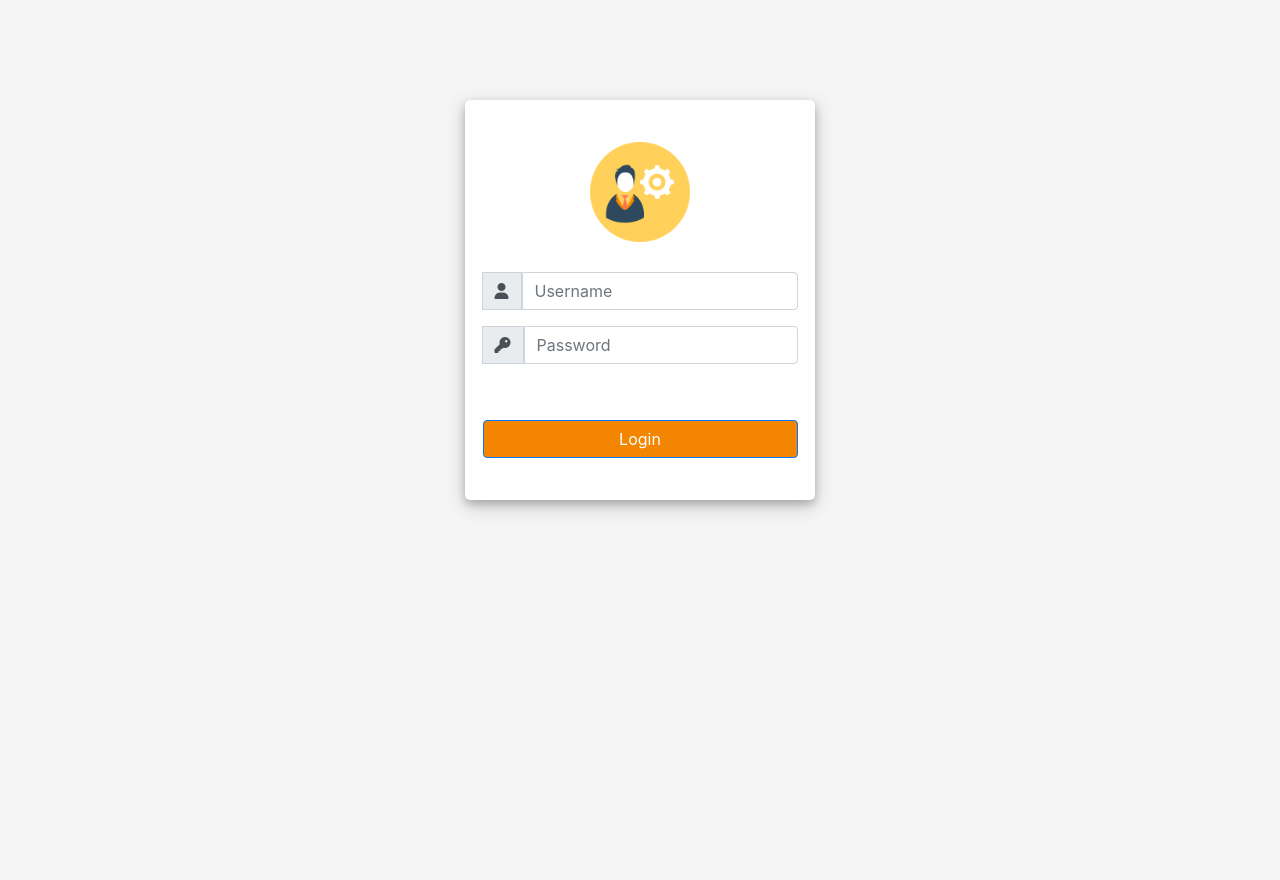
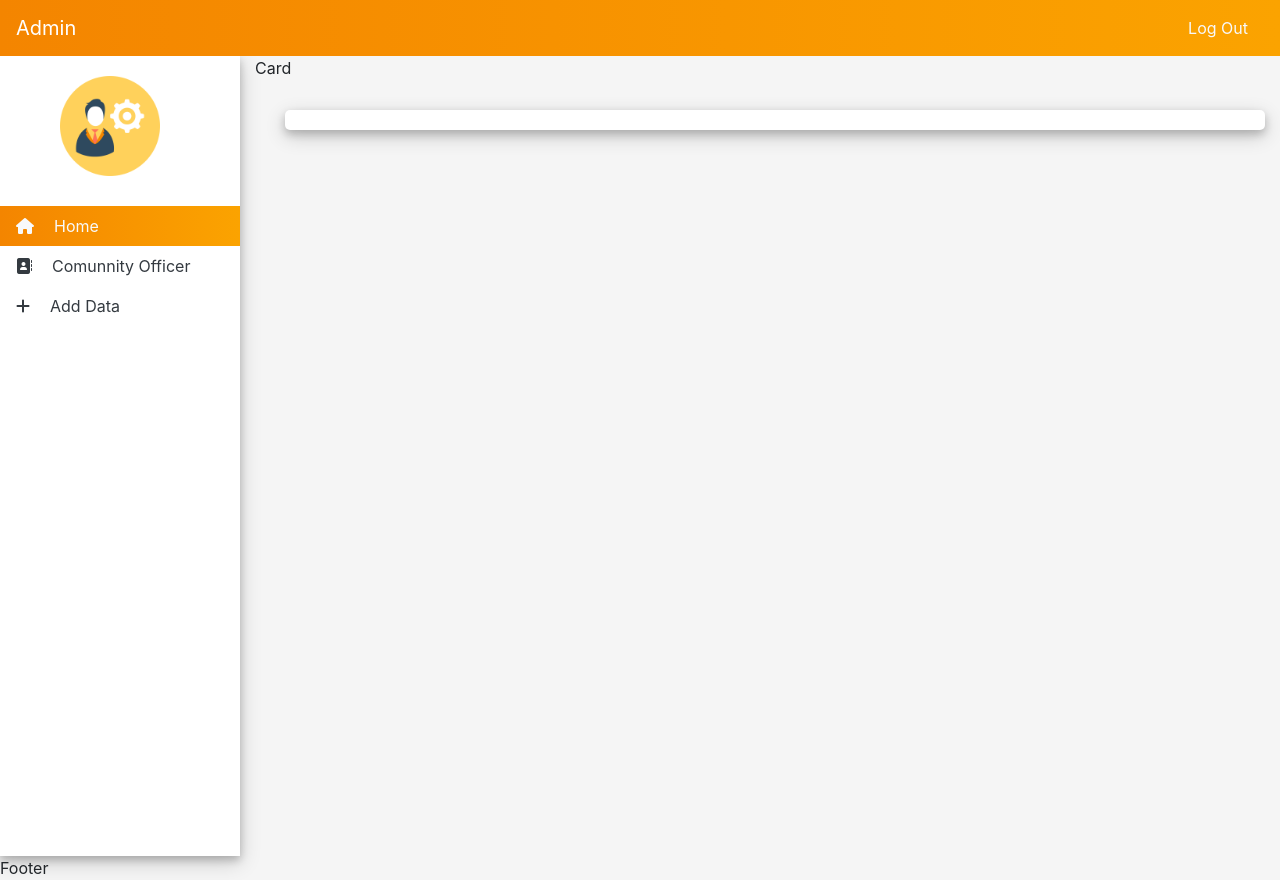
Before and after one commit to andhikaag/final-project-reactjs-admin, a React (Create React App) app: page /login in a window 1280 px wide. Before the commit the page ends 800 px from the top, so only its background shows below. Built offline with nearby package versions, Linux system fonts and the light colour scheme.

Commit message:
menambahkan template untuk halaman Admin di bagian Header, sidebar, dan table

```diff
--- a/package.json
+++ b/package.json
@@ -10,6 +10,7 @@
     "react": "^16.12.0",
     "react-bootstrap": "^1.0.0-beta.16",
     "react-dom": "^16.12.0",
+    "react-router-dom": "^5.1.2",
     "react-scripts": "3.3.0"
   },
   "scripts": {
--- a/public/index.html
+++ b/public/index.html
@@ -23,6 +23,7 @@
       Learn how to configure a non-root public URL by running `npm run build`.
     -->
   <script src="https://kit.fontawesome.com/9d433fc17c.js" crossorigin="anonymous"></script>
+  <script src="../node_modules/bootstrap/dist/js/bootstrap.min.js"></script>
   <title>React App</title>
 </head>
 
--- a/src/App.css
+++ b/src/App.css
@@ -6,6 +6,7 @@ html {
   background-color: #f5f5f5 !important;
 }
 
+/* Login */
 .imageAdmin {
   margin-bottom: 30px;
 }
@@ -25,7 +26,6 @@ html {
   -webkit-box-shadow: 0 4px 8px 0 rgba(0, 0, 0, 0.2), 0 6px 20px 0 rgba(0, 0, 0, 0.19);
   -moz-box-shadow: 0 4px 8px 0 rgba(0, 0, 0, 0.2), 0 6px 20px 0 rgba(0, 0, 0, 0.19);
   border-radius: 5px;
-
 }
 
 .brand_logo_container {
--- a/src/App.js
+++ b/src/App.js
@@ -1,12 +1,16 @@
 import React from 'react';
-import './App.css';
-import 'bootstrap/dist/css/bootstrap.min.css';
+import Header from './components/template/header'
+import Footer from './components/template/footer'
+import 'bootstrap/dist/css/bootstrap.min.css'
+import { BrowserRouter as Router } from 'react-router-dom'
 import Login from '../src/components/pages/login'
+import './Web.css'
 
 function App() {
   return (
     <div>
-      <Login />
+      <Header />
+      <Footer />
     </div>
   );
 }
--- /dev/null
+++ b/src/Web.css
@@ -0,0 +1,63 @@
+body {
+    overflow-x: hidden;
+}
+
+.navbarAdmin {
+    background-image: linear-gradient(to right, #f48500, #fba300);
+}
+
+.sidebar {
+    background-color: #ffffff;
+    box-shadow: 0 4px 8px 0 rgba(0, 0, 0, 0.2), 0 6px 20px 0 rgba(0, 0, 0, 0.19);
+    -webkit-box-shadow: 0 4px 8px 0 rgba(0, 0, 0, 0.2), 0 6px 20px 0 rgba(0, 0, 0, 0.19);
+    -moz-box-shadow: 0 4px 8px 0 rgba(0, 0, 0, 0.2), 0 6px 20px 0 rgba(0, 0, 0, 0.19);
+}
+
+.list-group {
+    margin-top: 20px;
+}
+
+.logo {
+    margin-right: 20px;
+}
+
+#sidebar-wrapper {
+    min-height: 100vh;
+    margin-left: -15rem;
+    -webkit-transition: margin .25s ease-out;
+    -moz-transition: margin .25s ease-out;
+    -o-transition: margin .25s ease-out;
+    transition: margin .25s ease-out;
+}
+
+#sidebar-wrapper .list-group {
+    width: 15rem;
+}
+
+.imageAdmin {
+    margin-left: 60px;
+}
+
+.content {
+    margin-left: 30px;
+    margin-top: 30px;
+    height: auto;
+    width: auto;
+    margin-bottom: auto;
+    background: #ffffff;
+    position: relative;
+    display: flex;
+    justify-content: center;
+    flex-direction: column;
+    padding: 10px;
+    box-shadow: 0 4px 8px 0 rgba(0, 0, 0, 0.2), 0 6px 20px 0 rgba(0, 0, 0, 0.19);
+    -webkit-box-shadow: 0 4px 8px 0 rgba(0, 0, 0, 0.2), 0 6px 20px 0 rgba(0, 0, 0, 0.19);
+    -moz-box-shadow: 0 4px 8px 0 rgba(0, 0, 0, 0.2), 0 6px 20px 0 rgba(0, 0, 0, 0.19);
+    border-radius: 5px;
+}
+
+@media (min-width: 768px) {
+    #sidebar-wrapper {
+        margin-left: 0;
+    }
+}
--- /dev/null
+++ b/src/components/pages/home/index.js
@@ -0,0 +1,11 @@
+import React, { Component } from 'react'
+
+export default class index extends Component {
+    render() {
+        return (
+            <div>
+                Home
+            </div>
+        )
+    }
+}
--- a/src/components/pages/login/index.js
+++ b/src/components/pages/login/index.js
@@ -1,6 +1,7 @@
 import React, { Component } from 'react'
 import { Form, Button, Container } from 'react-bootstrap'
 import AdminLogo from '../../images/admin.png'
+import '../../../App.css';
 
 export default class Login extends Component {
   constructor(props) {
--- /dev/null
+++ b/src/components/template/footer/index.js
@@ -0,0 +1,11 @@
+import React, { Component } from 'react'
+
+export default class index extends Component {
+    render() {
+        return (
+            <div>
+                Footer
+            </div>
+        )
+    }
+}
--- /dev/null
+++ b/src/components/template/header/index.js
@@ -0,0 +1,57 @@
+import React, { Component } from 'react'
+import {
+  Switch,
+  Route,
+  Link
+} from 'react-router-dom'
+import { Navbar, Nav, Container } from 'react-bootstrap'
+import AdminLogo from '../../images/admin.png'
+import Home from '../../pages/home'
+
+export default class index extends Component {
+  render() {
+    return (
+      <>
+        <div id="page-content-wrapper">
+          <Navbar expand="lg" className="navbarAdmin" variant="dark">
+            <Navbar.Brand className="sideAdmin" href="#home">Admin</Navbar.Brand>
+            <Navbar.Toggle />
+            <Navbar.Collapse className="justify-content-end">
+              <Nav.Link className="text-light" href="#login">Log Out</Nav.Link>
+            </Navbar.Collapse>
+          </Navbar>
+          <div class="d-flex" id="wrapper">
+            <div class="sidebar" id="sidebar-wrapper">
+              <div class="list-group list-group-flush">
+                <div className="imageAdmin">
+                  <img src={AdminLogo} width="100" height="100" />
+                </div>
+                <div className="navbarAdmin">
+                  <Nav.Link className="text-light" href="#">
+                    <i className="logo fas fa-home"></i>
+                    Home
+                  </Nav.Link>
+                </div>
+                <Nav.Link className="text-dark" href="#">
+                  <i className="logo fas fa-address-book"></i>
+                  Comunnity Officer
+                </Nav.Link>
+                <Nav.Link className="text-dark" href="#">
+                  <i className="logo fas fa-plus"></i>
+                  Add Data
+                </Nav.Link>
+              </div>
+            </div>
+            <Container>
+              Card
+              <div className="content">
+
+              </div>
+            </Container>
+          </div>
+        </div>
+      </>
+
+    )
+  }
+}
```
Also changed, not shown: src/components/pages/employee/index.js (added, +52 -0 lines), 1 other file (tests, documents, lock files or other folders).
